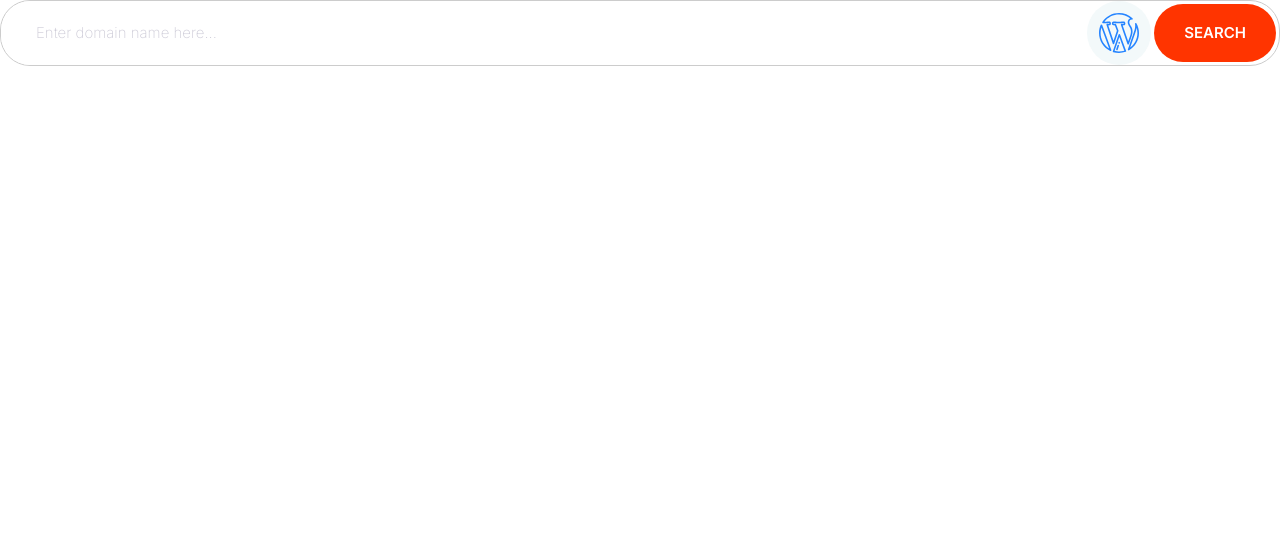
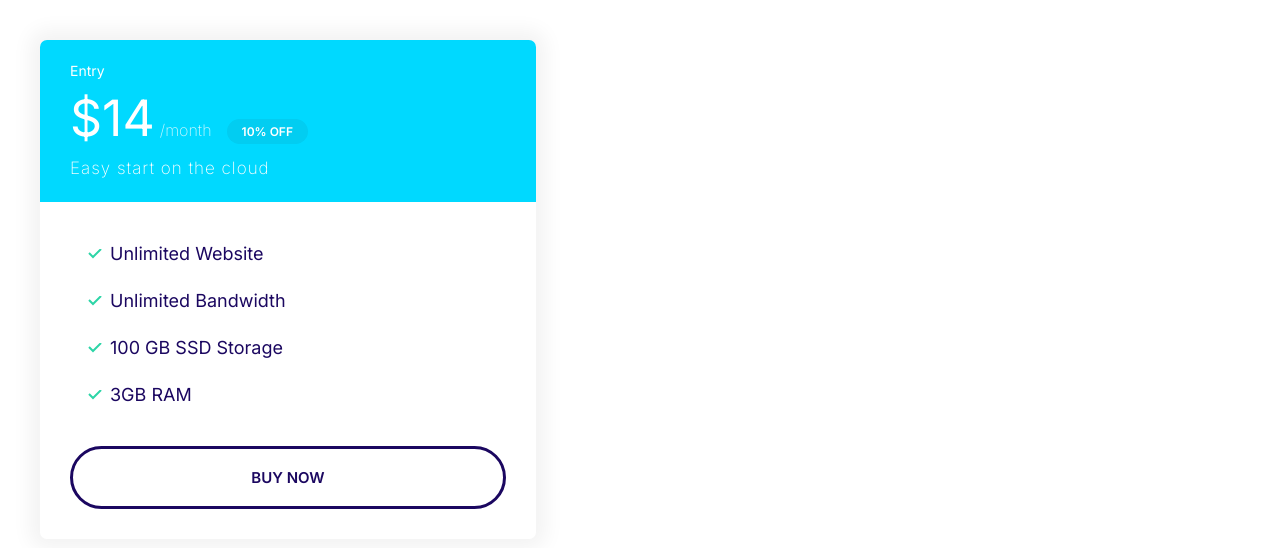
Before and after one commit to rsimanovics/Raidify, a plain HTML site: page index.html in a window 1280 px wide. Drawn offline with Linux system fonts and the light colour scheme.

Commit message:
Defined Card and Plans

```diff
--- a/css/style.css
+++ b/css/style.css
@@ -96,6 +96,7 @@ a {
 
 .badge--small {
   font-size: 1.6rem;
+  padding: 0.5rem 1.5rem;
 }
 
 /* Lists */
@@ -230,6 +231,64 @@ a {
   margin: 3px;
 }
 
+/* Cards */
+
+.card {
+  border-radius: 7px;
+  box-shadow: 0 0 20px 10px #f3f3f3;
+  overflow: hidden;
+}
+
+.card__header,
+.card__body {
+  padding: 2rem 3rem;
+}
+
+.card--primary .card__header {
+  background: var(--color-primary);
+  color: #fff;
+}
+
+.card--secondary .card__header {
+  background: var(--color-secondary);
+  color: #fff;
+}
+
+.card--secondary .badge--secondary {
+  background: #02cdf1;
+}
+
+/* Plans */
+
+.plan__name {
+  color: #fff;
+  margin: 0;
+  font-weight: 500;
+  font-size: 2.4rem;
+}
+
+.plan__price {
+  font-size: 6rem;
+}
+
+.plan__billing-cycle {
+  font-size: 2.4rem;
+  font-weight: 300;
+  opacity: 0.8;
+  margin-right: 1rem;
+}
+
+.plan__description {
+  font-size: 2rem;
+  font-weight: 300;
+  letter-spacing: 1px;
+  display: block;
+}
+
+.plan .list__item {
+  padding-bottom: 1rem;
+}
+
 /* ---- MEDIA QUERY 1024PX  -------------------- */
 
 @media screen and (min-width: 1024px) {
@@ -280,4 +339,22 @@ a {
   .input {
     font-size: 1.5rem;
   }
+
+  /* Plans */
+
+  .plan__name {
+    font-size: 1.4rem;
+  }
+
+  .plan__price {
+    font-size: 5rem;
+  }
+
+  .plan__billing-cycle {
+    font-size: 1.6rem;
+  }
+
+  .plan__description {
+    font-size: 1.7rem;
+  }
 }
--- a/index.html
+++ b/index.html
@@ -15,18 +15,27 @@
     <link rel="stylesheet" href="css/style.css" />
   </head>
   <body>
-    <div class="input-group">
-      <input
-        class="input"
-        type="text"
-        placeholder="Enter domain name here..."
-      />
-      <span class="icon-container">
-      </svg><svg class="icon icon--primary">
-        <use xlink:href="images/sprite.svg#wordpress"></use>
-      </svg>
-      </span>
-      <button class="btn btn--accent">Search</button>
+    <div style="width: 45%; padding: 4rem">
+      <div class="plan">
+        <div class="card card--secondary">
+          <header class="card__header">
+            <h3 class="plan__name">Entry</h3>
+            <span class="plan__price">$14</span>
+            <span class="plan__billing-cycle">/month</span>
+            <span class="badge badge--secondary badge--small">10% OFF</span>
+            <span class="plan__description">Easy start on the cloud</span>
+          </header>
+          <div class="card__body">
+            <ul class="list list--tick">
+              <li class="list__item">Unlimited Website</li>
+              <li class="list__item">Unlimited Bandwidth</li>
+              <li class="list__item">100 GB SSD Storage</li>
+              <li class="list__item">3GB RAM</li>
+            </ul>
+            <button class="btn btn--outline btn--block">Buy now</button>
+          </div>
+        </div>
+      </div>
     </div>
   </body>
 </html>
```
Also changed, not shown: components/links.html (+17 -0 lines).
